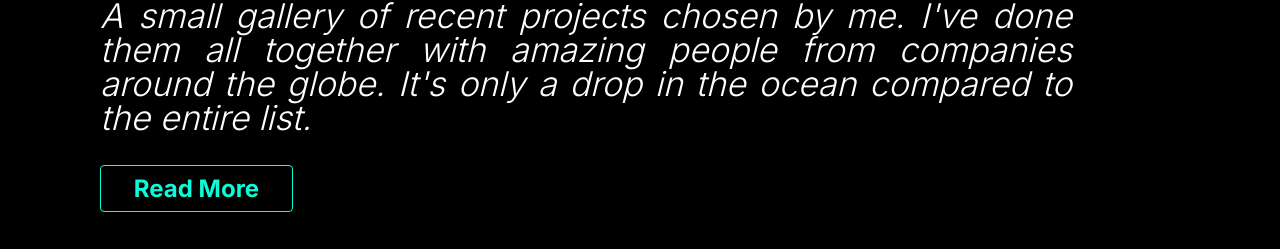
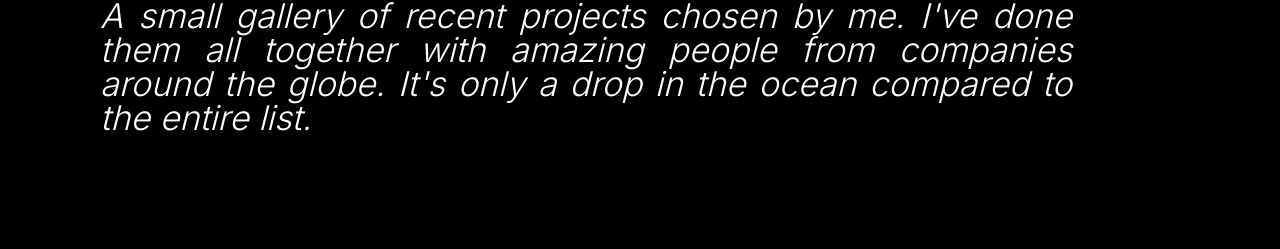
Before and after one commit to TheDa21crj/Portfolio, a React (Vite) app: page / in a window 1280 px wide. Shown: the part 1012-1261 px from the top of the page. Built offline with nearby package versions, Linux system fonts and the light colour scheme.

Commit message:
Update Bio.jsx

```diff
--- a/src/Components/Home/Bio.jsx
+++ b/src/Components/Home/Bio.jsx
@@ -13,9 +13,9 @@ export default function Bio() {
         a drop in the ocean compared to the entire list.
       </p>
       <div className={BCss.BtnPDiv}>
-        <button className={BCss.ReadMore}>
+        {/* <button className={BCss.ReadMore}>
           <p>Read More</p>
-        </button>
+        </button> */}
         {/* <div className={BCss.downloadtext}>
           <p>Download CV</p>
         </div> */}
```
